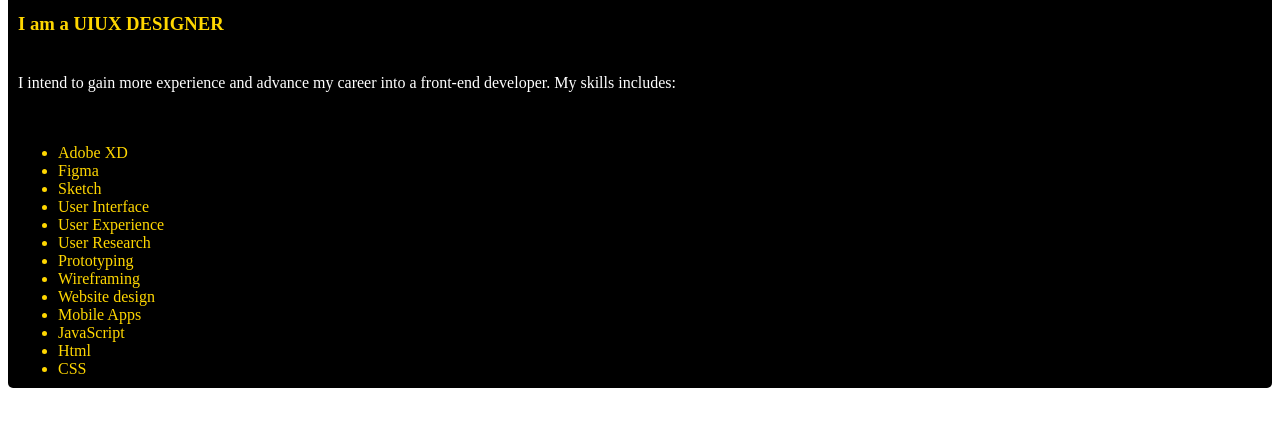
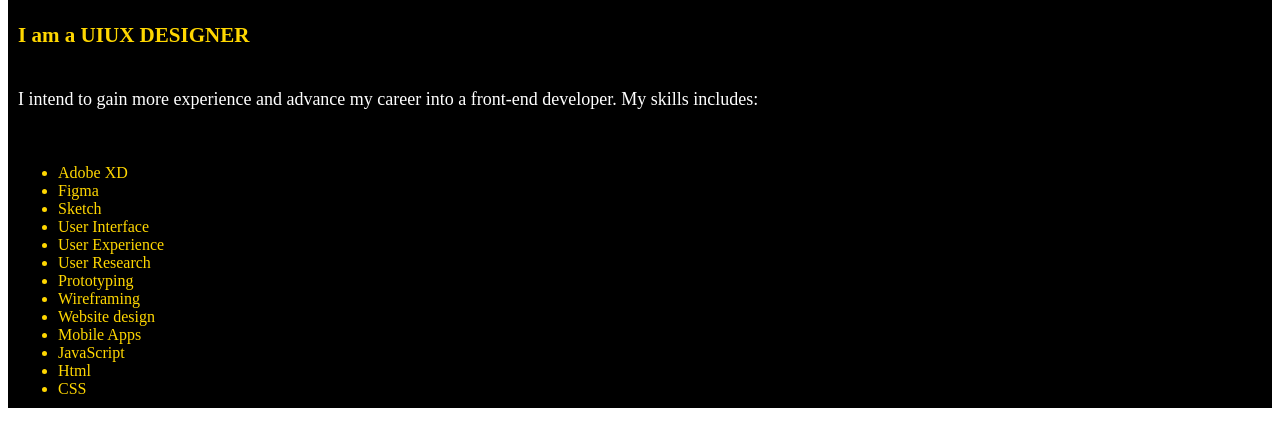
Before and after one commit to MRachel1/Assignment, a plain HTML site: page index.html in a window 1280 px wide. Shown: the part 128-574 px from the top of the page. Drawn offline with Linux system fonts and the light colour scheme.

Commit message:
Update styles.css

```diff
--- a/styles.css
+++ b/styles.css
@@ -1,11 +1,8 @@
 html {
-  }
 
-  *:before, *:after,{
-    box-sizing: inherit;
     font-family: serif;
     font-size: 18px;
-  }
+}
 
   h1 {
     color: gold;
@@ -34,15 +31,15 @@ html {
   }
 
   #MyPage {
-    width: 600px;
-    height: 550px;
-    border-radius: 5px;
     background-color:black;
-  }
+   }
 
   #mid-section {
     color:gold;
-    width: 600px;
+    width: auto;
+    height:auto;
+    display: flex;
+    flex-wrap: wrap;
     height: 250px;
     font-size: 16px;
     padding: 10px
@@ -54,3 +51,4 @@ html {
       width: 100%;
       height: auto;
     }
+  }
```
